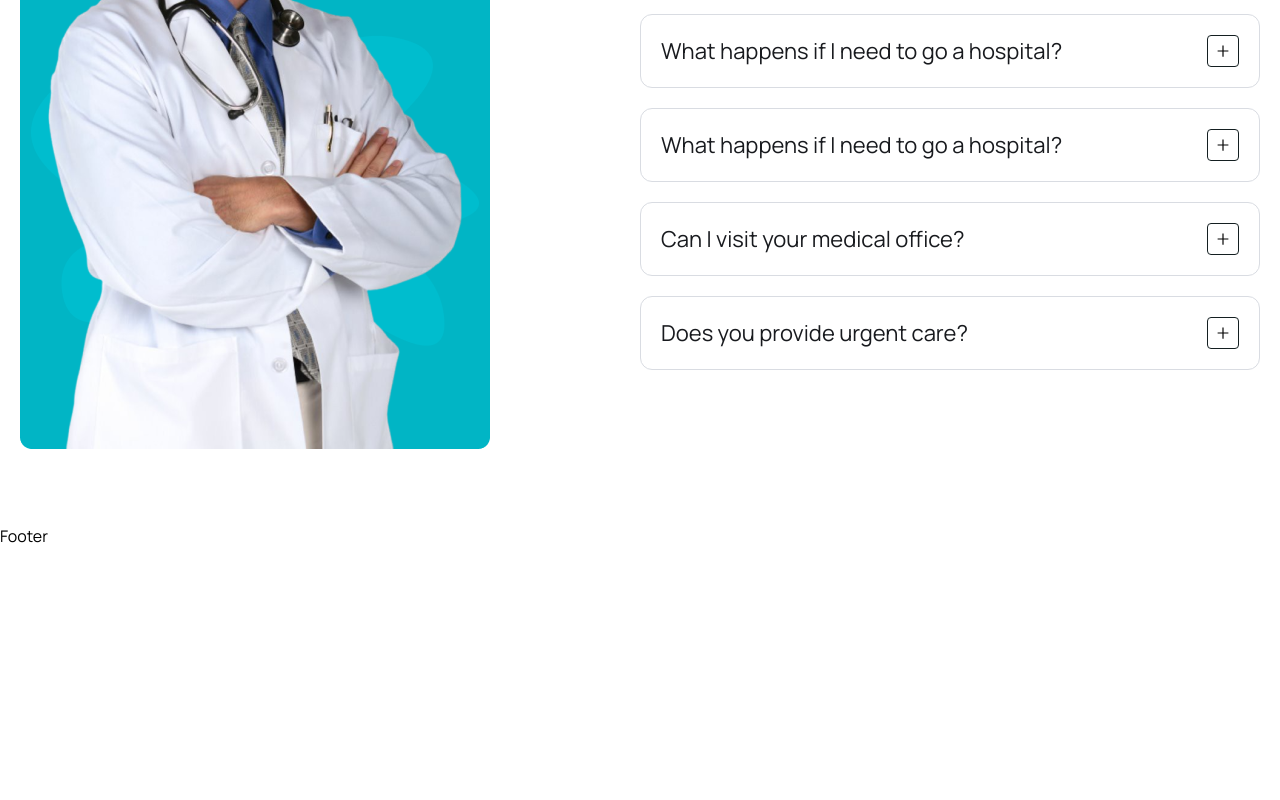
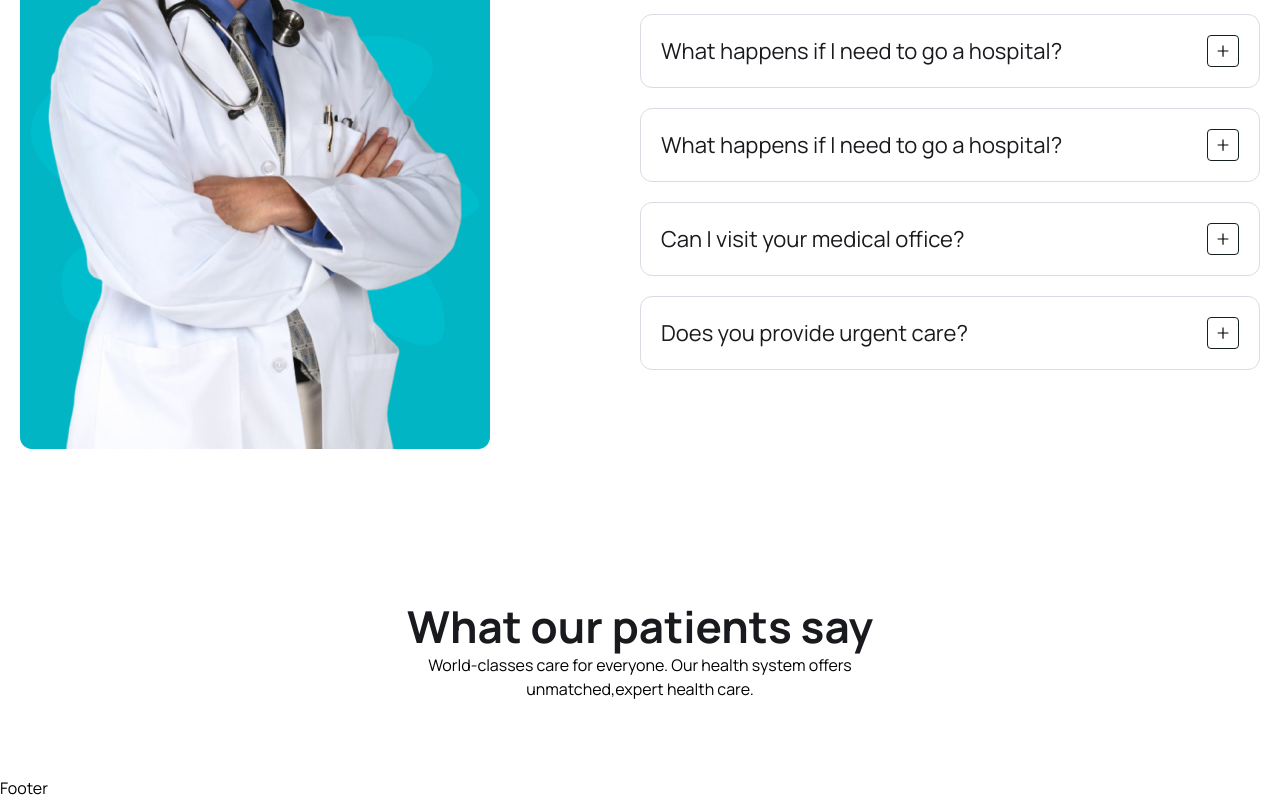
Before and after one commit to AayushAryan007/docAppoint, a React (Vite) app in the folder client/: page / in a window 1280 px wide. Shown: the part 5008-5808 px from the top of the page. Before the commit the page ends 5556 px from the top, so only its background shows below. Built offline with nearby package versions, Linux system fonts and the light colour scheme; the HTML template or start-up script is replaced by a standard one.

Commit message:
testimonials swiper pagionation started

```diff
--- /dev/null
+++ b/client/src/components/Testimonials/Testimonials.jsx
@@ -0,0 +1,41 @@
+import React from "react";
+import { Pagination } from "swiper";
+import { Swiper, SwiperSlide } from "swiper/react";
+import "swiper/css";
+import "swiper/css/pagination";
+import patientAvatar from "../../assets/data/patient-avatar.png";
+import { HiStar } from "react-icons/hi";
+const Testimonials = () => {
+  return (
+    <div className="mt-[30px] lg:mt-[55px]">
+      <Swiper
+        modules={[Pagination]}
+        spaceBetween={30}
+        slidesPerView={1}
+        pagination={{ clickable: true }}
+        breakepoints={{
+          640: {
+            slidesPerView: 1,
+            spaceBetween: 0,
+          },
+          768: {
+            slidesPerView: 2,
+            spaceBetween: 20,
+          },
+          1024: {
+            slidesPerView: 3,
+            spaceBetween: 30,
+          },
+        }}
+      >
+        <SwiperSlide>
+          <div className="py-[30px] px-5 rounded-[13px]">
+            <div className="flex items-center gap-[13px]"></div>
+          </div>
+        </SwiperSlide>
+      </Swiper>
+    </div>
+  );
+};
+
+export default Testimonials;
--- a/client/src/pages/Home.jsx
+++ b/client/src/pages/Home.jsx
@@ -284,7 +284,18 @@ const Home = () => {
       </section>
       {/* ============faq Section ends============== */}
 
-      {/* =========testimonials========= */}
+      {/* =========testimonials============ */}
+      <section>
+        <div className="container">
+          <div className="xl:w-[470px] mx-auto">
+            <h2 className="heading text-center">What our patients say</h2>
+            <p className="text-para text-center">
+              World-classes care for everyone. Our health system offers
+              unmatched,expert health care.
+            </p>
+          </div>
+        </div>
+      </section>
       {/* =========testimonials ends========= */}
     </>
   );
```
